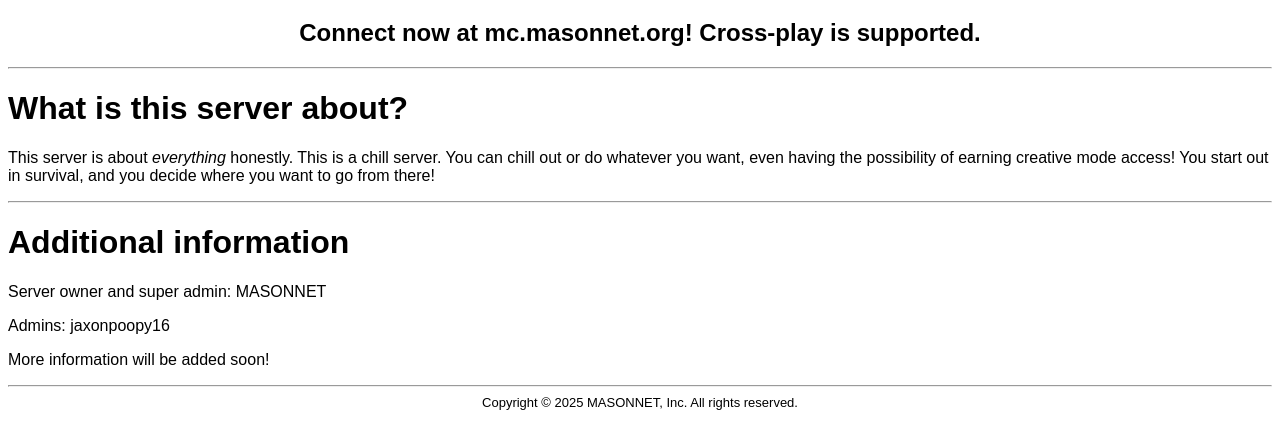
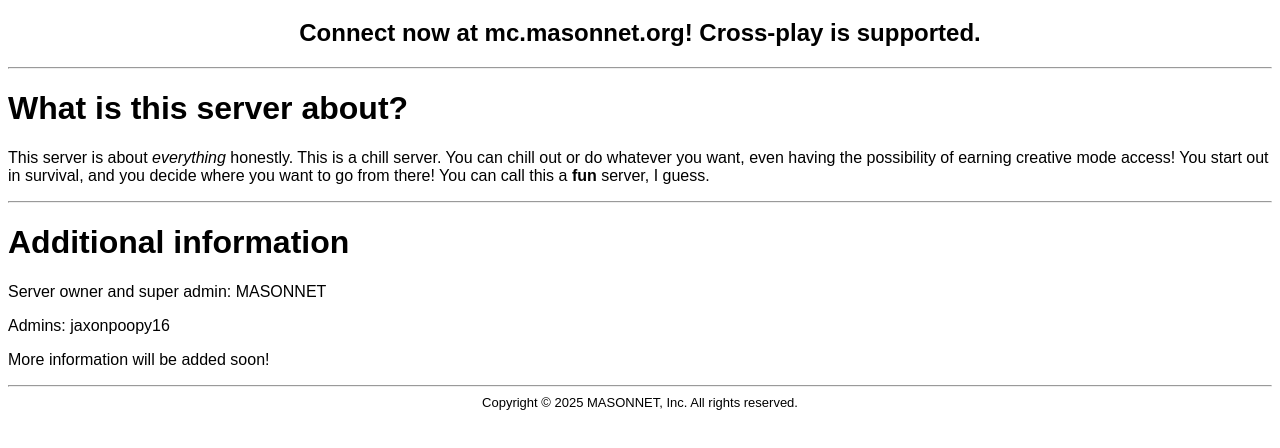
Before and after one commit to masonnetincusa/mcserver, a plain HTML site: page index.html in a window 1280 px wide. Shown: the part 294-742 px from the top of the page. Drawn offline with Linux system fonts and the light colour scheme.

Commit message:
Update server description to highlight fun aspect
Added emphasis on the server being a fun experience.

```diff
--- a/index.html
+++ b/index.html
@@ -11,7 +11,7 @@ font-family: Arial, sans-serif;
 <center><h2>Connect now at mc.masonnet.org! Cross-play is supported.</h2></center>
 <hr>
   <h1>What is this server about?</h1>
-  <p>This server is about <i>everything</i> honestly. This is a chill server. You can chill out or do whatever you want, even having the possibility of earning creative mode access! You start out in survival, and you decide where you want to go from there!</p>
+  <p>This server is about <i>everything</i> honestly. This is a chill server. You can chill out or do whatever you want, even having the possibility of earning creative mode access! You start out in survival, and you decide where you want to go from there! You can call this a <b>fun</b> server, I guess.</p>
   <hr>
   <h1>Additional information</h1>
   <p>Server owner and super admin: MASONNET</p>
```
